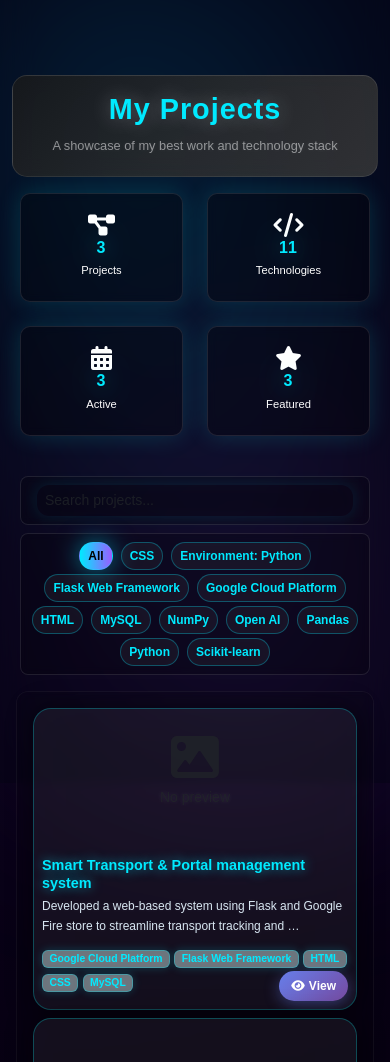
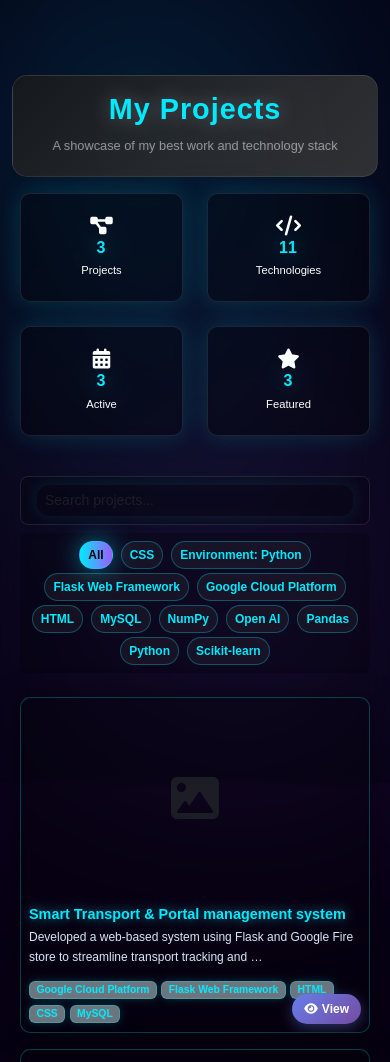
Before and after one commit to vijayachandraharshavardhan/Smart-Portfolio, a Django app: page /projects/ in a window 390 px wide. Shown: the part 61-1123 px from the top of the page. Run offline with Django 5.2, Linux system fonts and the light colour scheme; data comes from the database, SQL or seed files in the repository; grey boxes are pictures that could not be loaded.

Commit message:
Update base.html and projects.html with navbar, modals, images, and autoplay videos

```diff
--- a/projects/templates/projects/projects.html
+++ b/projects/templates/projects/projects.html
@@ -5,107 +5,106 @@
 {% block content %}
 <div class="projects-page">
   <!-- ================= HERO ================= -->
-  <div class="projects-hero text-center mb-3 mb-md-4" style="background: linear-gradient(135deg, rgba(26, 26, 26, 0.8) 0%, rgba(45, 45, 45, 0.8) 50%, rgba(58, 58, 58, 0.8) 100%); color: white; padding: 1rem 0.75rem 1.25rem; border-radius: 15px; margin: 0.5rem 0 1.5rem 0; backdrop-filter: blur(10px); border: 1px solid rgba(255, 255, 255, 0.1);">
-    <h1 class="display-4 display-md-5 display-lg-4 fw-bold mb-2 mb-md-3" style="text-shadow: 0 0 20px rgba(255, 255, 255, 0.3); font-size: clamp(1.8rem, 5vw, 3.5rem);">My Projects</h1>
-    <p class="text-white-50 small mb-0" style="font-size: clamp(0.8rem, 2.5vw, 1rem);">A showcase of my best work and technology stack</p>
+  <div class="projects-hero text-center mb-3 mb-md-4" style="background: linear-gradient(135deg, rgba(26,26,26,0.8) 0%, rgba(45,45,45,0.8) 50%, rgba(58,58,58,0.8) 100%); color: white; padding: 1rem 0.75rem 1.25rem; border-radius: 15px; margin: 0.5rem 0 1.5rem 0; backdrop-filter: blur(10px); border: 1px solid rgba(255,255,255,0.1);">
+    <h1 class="display-4 fw-bold mb-2 mb-md-3" style="text-shadow: 0 0 20px rgba(255,255,255,0.3); font-size: clamp(1.8rem,5vw,3.5rem);">My Projects</h1>
+    <p class="text-white-50 small mb-0" style="font-size: clamp(0.8rem,2.5vw,1rem);">A showcase of my best work and technology stack</p>
   </div>
 
   <div class="container-fluid px-2 px-md-3" style="color: white;">
-    <!-- Dashboard stats -->
+    <!-- ================= DASHBOARD STATS ================= -->
     <div class="row mb-3 mb-md-4 text-center">
       <div class="col-6 col-sm-6 col-md-3 mb-2 mb-md-3">
-        <div class="dashboard-card" style="background: rgba(0, 0, 0, 0.3); backdrop-filter: blur(5px); border: 1px solid rgba(255, 255, 255, 0.1); border-radius: 10px; padding: 0.75rem;">
+        <div class="dashboard-card" style="background: rgba(0,0,0,0.3); backdrop-filter: blur(5px); border-radius:10px; padding:0.75rem; border:1px solid rgba(255,255,255,0.1);">
           <div class="card-body py-2 py-md-3">
-            <i class="fas fa-project-diagram fa-lg fa-xl mb-1 mb-md-2"></i>
-            <h5 class="fw-bold mb-0 mb-md-1" style="font-size: clamp(1rem, 3vw, 1.25rem);">{{ total_projects }}</h5>
-            <small style="font-size: clamp(0.7rem, 2vw, 0.875rem);">Projects</small>
+            <i class="fas fa-project-diagram fa-lg mb-1 mb-md-2"></i>
+            <h5 class="fw-bold mb-0 mb-md-1" style="font-size: clamp(1rem,3vw,1.25rem);">{{ total_projects }}</h5>
+            <small style="font-size: clamp(0.7rem,2vw,0.875rem);">Projects</small>
           </div>
         </div>
       </div>
       <div class="col-6 col-sm-6 col-md-3 mb-2 mb-md-3">
-        <div class="dashboard-card" style="background: rgba(0, 0, 0, 0.3); backdrop-filter: blur(5px); border: 1px solid rgba(255, 255, 255, 0.1); border-radius: 10px; padding: 0.75rem;">
+        <div class="dashboard-card" style="background: rgba(0,0,0,0.3); backdrop-filter: blur(5px); border-radius:10px; padding:0.75rem; border:1px solid rgba(255,255,255,0.1);">
           <div class="card-body py-2 py-md-3">
-            <i class="fas fa-code fa-lg fa-xl mb-1 mb-md-2"></i>
-            <h5 class="fw-bold mb-0 mb-md-1" style="font-size: clamp(1rem, 3vw, 1.25rem);">{{ tech_stacks|length }}</h5>
-            <small style="font-size: clamp(0.7rem, 2vw, 0.875rem);">Technologies</small>
+            <i class="fas fa-code fa-lg mb-1 mb-md-2"></i>
+            <h5 class="fw-bold mb-0 mb-md-1" style="font-size: clamp(1rem,3vw,1.25rem);">{{ tech_stacks|length }}</h5>
+            <small style="font-size: clamp(0.7rem,2vw,0.875rem);">Technologies</small>
           </div>
         </div>
       </div>
       <div class="col-6 col-sm-6 col-md-3 mb-2 mb-md-3">
-        <div class="dashboard-card" style="background: rgba(0, 0, 0, 0.3); backdrop-filter: blur(5px); border: 1px solid rgba(255, 255, 255, 0.1); border-radius: 10px; padding: 0.75rem;">
+        <div class="dashboard-card" style="background: rgba(0,0,0,0.3); backdrop-filter: blur(5px); border-radius:10px; padding:0.75rem; border:1px solid rgba(255,255,255,0.1);">
           <div class="card-body py-2 py-md-3">
-            <i class="fas fa-calendar-alt fa-lg fa-xl mb-1 mb-md-2"></i>
-            <h5 class="fw-bold mb-0 mb-md-1" style="font-size: clamp(1rem, 3vw, 1.25rem);">{{ projects|length|add:0 }}</h5>
-            <small style="font-size: clamp(0.7rem, 2vw, 0.875rem);">Active</small>
+            <i class="fas fa-calendar-alt fa-lg mb-1 mb-md-2"></i>
+            <h5 class="fw-bold mb-0 mb-md-1" style="font-size: clamp(1rem,3vw,1.25rem);">{{ projects|length|add:0 }}</h5>
+            <small style="font-size: clamp(0.7rem,2vw,0.875rem);">Active</small>
           </div>
         </div>
       </div>
       <div class="col-6 col-sm-6 col-md-3 mb-2 mb-md-3">
-        <div class="dashboard-card" style="background: rgba(0, 0, 0, 0.3); backdrop-filter: blur(5px); border: 1px solid rgba(255, 255, 255, 0.1); border-radius: 10px; padding: 0.75rem;">
+        <div class="dashboard-card" style="background: rgba(0,0,0,0.3); backdrop-filter: blur(5px); border-radius:10px; padding:0.75rem; border:1px solid rgba(255,255,255,0.1);">
           <div class="card-body py-2 py-md-3">
-            <i class="fas fa-star fa-lg fa-xl mb-1 mb-md-2"></i>
-            <h5 class="fw-bold mb-0 mb-md-1" style="font-size: clamp(1rem, 3vw, 1.25rem);">{{ projects|length|add:0 }}</h5>
-            <small style="font-size: clamp(0.7rem, 2vw, 0.875rem);">Featured</small>
+            <i class="fas fa-star fa-lg mb-1 mb-md-2"></i>
+            <h5 class="fw-bold mb-0 mb-md-1" style="font-size: clamp(1rem,3vw,1.25rem);">{{ projects|length|add:0 }}</h5>
+            <small style="font-size: clamp(0.7rem,2vw,0.875rem);">Featured</small>
           </div>
         </div>
       </div>
     </div>
 
-    <!-- Search + Filter -->
+    <!-- ================= SEARCH + FILTER ================= -->
     <div class="row align-items-center mb-3 mb-md-4">
       <div class="col-12 col-lg-9 mb-2 mb-md-3">
-        <div class="search-container" style="background: rgba(0, 0, 0, 0.2); backdrop-filter: blur(5px); border: 1px solid rgba(255, 255, 255, 0.1); border-radius: 8px; padding: 0.5rem 1rem;">
-          <input type="text" id="projectSearch" class="form-control form-control-sm" placeholder="Search projects..." style="background: transparent; border: none; color: white; font-size: clamp(0.875rem, 2vw, 1rem);">
+        <div class="search-container" style="background: rgba(0,0,0,0.2); backdrop-filter: blur(5px); border-radius:8px; padding:0.5rem 1rem; border:1px solid rgba(255,255,255,0.1);">
+          <input type="text" id="projectSearch" class="form-control form-control-sm" placeholder="Search projects..." style="background: transparent; border: none; color: white; font-size: clamp(0.875rem,2vw,1rem);">
         </div>
       </div>
       <div class="col-12 col-lg-3 mb-2 mb-md-3 text-lg-end">
-        <div class="filter-buttons" style="background: rgba(0, 0, 0, 0.2); backdrop-filter: blur(5px); border: 1px solid rgba(255, 255, 255, 0.1); border-radius: 8px; padding: 0.5rem; display: flex; flex-wrap: wrap; gap: 0.25rem 0.5rem; justify-content: center;">
-          <button class="btn btn-outline-secondary filter-btn btn-sm active" data-filter="all" style="font-size: clamp(0.75rem, 1.5vw, 0.875rem); padding: 0.25rem 0.5rem;">All</button>
+        <div class="filter-buttons" style="background: rgba(0,0,0,0.2); backdrop-filter: blur(5px); border-radius:8px; padding:0.5rem; display:flex; flex-wrap:wrap; gap:0.25rem 0.5rem; justify-content:center;">
+          <button class="btn btn-outline-secondary filter-btn btn-sm active" data-filter="all" style="font-size: clamp(0.75rem,1.5vw,0.875rem);">All</button>
           {% for tech in tech_stacks %}
-          <button class="btn btn-outline-secondary filter-btn btn-sm" data-filter="{{ tech }}" style="font-size: clamp(0.75rem, 1.5vw, 0.875rem); padding: 0.25rem 0.5rem;">{{ tech }}</button>
+          <button class="btn btn-outline-secondary filter-btn btn-sm" data-filter="{{ tech }}" style="font-size: clamp(0.75rem,1.5vw,0.875rem);">{{ tech }}</button>
           {% endfor %}
         </div>
       </div>
     </div>
 
     <!-- ================= PROJECTS GRID ================= -->
-    <div class="row g-2 g-md-3" id="projectsGrid" style="background: rgba(0, 0, 0, 0.1); backdrop-filter: blur(5px); border: 1px solid rgba(255, 255, 255, 0.05); border-radius: 12px; padding: 0.5rem 0.75rem;">
+    <div class="row g-3" id="projectsGrid">
       {% for project in projects %}
       <div class="col-12 col-sm-6 col-lg-4 col-xl-3 project-item" data-tech="{{ project.tech_stack|lower }}">
-        <div class="project-card h-100 position-relative" data-bs-toggle="modal" data-bs-target="#projectModal{{ project.id }}">
-          <div class="card-img-container">
+        <div class="project-card d-flex flex-column h-100 position-relative" data-bs-toggle="modal" data-bs-target="#projectModal{{ project.id }}">
+          <div class="card-img-container flex-shrink-0">
             {% if project.image %}
-            <img src="{{ project.image.url }}" class="img-fluid w-100" alt="{{ project.title }}">
+              <img src="{{ project.image.url }}" class="img-fluid w-100 h-100 object-fit-cover" alt="{{ project.title }}">
             {% elif project.video %}
-            <video class="img-fluid w-100" muted loop>
+              <video class="img-fluid w-100 h-100 object-fit-cover" autoplay muted loop playsinline>
                 <source src="{{ project.video.url }}" type="video/mp4">
               </video>
             {% else %}
-            <div class="no-video-placeholder text-center py-4 py-md-5">
-              <i class="fas fa-image fa-2x fa-3x text-muted"></i>
-              <p class="small text-muted mt-1 mt-md-2">No preview</p>
+              <div class="no-video-placeholder d-flex align-items-center justify-content-center h-100 w-100">
+                <i class="fas fa-image fa-3x text-muted"></i>
               </div>
             {% endif %}
           </div>
-          <div class="card-body d-flex flex-column p-2 p-sm-3">
-            <h6 class="card-title fw-bold mb-1 mb-md-2" style="font-size: clamp(0.9rem, 2.5vw, 1.1rem);">{{ project.title }}</h6>
-            <p class="card-text small mb-2 mb-md-3" style="font-size: clamp(0.75rem, 2vw, 0.875rem);">{{ project.description|truncatewords:15 }}</p>
-            <div class="tech-badges mb-2 mb-md-3">
+          <div class="card-body d-flex flex-column flex-grow-1 p-2 p-sm-3">
+            <h6 class="card-title fw-bold mb-1 mb-md-2" style="font-size: clamp(0.9rem,2.5vw,1.1rem);">{{ project.title }}</h6>
+            <p class="card-text small mb-2 mb-md-3" style="font-size: clamp(0.75rem,2vw,0.875rem);">{{ project.description|truncatewords:15 }}</p>
+            <div class="tech-badges mt-auto">
               {% for tech in project.tech_stack_list %}
-              <span class="badge bg-secondary" style="font-size: clamp(0.65rem, 1.5vw, 0.75rem); padding: 0.2rem 0.4rem;">{{ tech }}</span>
+              <span class="badge bg-secondary" style="font-size: clamp(0.65rem,1.5vw,0.75rem); padding:0.2rem 0.4rem;">{{ tech }}</span>
               {% endfor %}
             </div>
           </div>
-          <button class="view-btn btn-sm position-absolute bottom-0 end-0 m-2" style="font-size: clamp(0.75rem, 1.8vw, 0.875rem); padding: 0.375rem 0.75rem; background: linear-gradient(135deg, #667eea 0%, #764ba2 100%); border: none; color: white; border-radius: 20px; box-shadow: 0 4px 15px rgba(102, 126, 234, 0.4); transition: all 0.3s ease; font-weight: 600; z-index: 10;" onmouseover="this.style.transform='translateY(-2px)'; this.style.boxShadow='0 6px 20px rgba(102, 126, 234, 0.6)';" onmouseout="this.style.transform='translateY(0)'; this.style.boxShadow='0 4px 15px rgba(102, 126, 234, 0.4)';">
+          <button class="view-btn btn-sm position-absolute bottom-0 end-0 m-2">
             <i class="fas fa-eye me-1"></i>View
           </button>
         </div>
       </div>
       {% empty %}
       <div class="col-12 text-center py-4 py-md-5">
-        <i class="fas fa-code fa-3x fa-4x text-muted mb-3 mb-md-4"></i>
-        <h5 class="text-muted fw-bold" style="font-size: clamp(1.1rem, 3vw, 1.5rem);">No projects yet</h5>
-        <p class="text-muted" style="font-size: clamp(0.875rem, 2.5vw, 1rem);">Add some projects in Django admin to display them here.</p>
+        <i class="fas fa-code fa-4x text-muted mb-3 mb-md-4"></i>
+        <h5 class="text-muted fw-bold" style="font-size: clamp(1.1rem,3vw,1.5rem);">No projects yet</h5>
+        <p class="text-muted" style="font-size: clamp(0.875rem,2.5vw,1rem);">Add some projects in Django admin to display them here.</p>
       </div>
       {% endfor %}
     </div>
@@ -118,7 +117,7 @@
   <div class="modal-dialog modal-lg modal-xl modal-dialog-centered">
     <div class="modal-content">
       <div class="modal-header">
-        <h5 class="modal-title fw-bold" style="font-size: clamp(1.1rem, 3vw, 1.5rem);">{{ project.title }}</h5>
+        <h5 class="modal-title fw-bold">{{ project.title }}</h5>
         <button type="button" class="btn-close btn-close-white" data-bs-dismiss="modal"></button>
       </div>
       <div class="modal-body">
@@ -132,27 +131,27 @@
             </video>
             {% else %}
             <div class="no-video-placeholder-modal text-center py-4 py-md-5">
-              <i class="fas fa-image fa-2x fa-3x text-muted"></i>
-              <p class="text-muted mt-2" style="font-size: clamp(0.875rem, 2.5vw, 1rem);">No media available</p>
+              <i class="fas fa-image fa-3x text-muted"></i>
+              <p class="text-muted mt-2">No media available</p>
             </div>
             {% endif %}
           </div>
           <div class="col-12 col-md-6 d-flex flex-column">
-            <p class="text-muted small mb-3" style="font-size: clamp(0.8rem, 2vw, 0.9rem);"><i class="fas fa-calendar-alt me-1"></i>{{ project.created_at|date:"F Y" }}</p>
-            <p class="mb-3 mb-md-4" style="font-size: clamp(0.9rem, 2.5vw, 1rem);">{{ project.description }}</p>
-            <h6 class="fw-bold mb-2 mb-md-3" style="font-size: clamp(0.95rem, 2.5vw, 1.1rem);"><i class="fas fa-code me-1"></i>Technologies Used:</h6>
+            <p class="text-muted small mb-3"><i class="fas fa-calendar-alt me-1"></i>{{ project.created_at|date:"F Y" }}</p>
+            <p class="mb-3 mb-md-4">{{ project.description }}</p>
+            <h6 class="fw-bold mb-2 mb-md-3"><i class="fas fa-code me-1"></i>Technologies Used:</h6>
             <div class="tech-badges mb-3 mb-md-4">
               {% for tech in project.tech_stack_list %}
-              <span class="badge bg-secondary" style="font-size: clamp(0.75rem, 2vw, 0.85rem); padding: 0.3rem 0.6rem; margin: 0.1rem;">{{ tech }}</span>
+              <span class="badge bg-secondary">{{ tech }}</span>
               {% endfor %}
             </div>
             <div class="mt-auto text-end">
               <div class="d-flex flex-column flex-sm-row gap-2 justify-content-end">
                 {% if project.live_demo %}
-                <a href="{{ project.live_demo }}" target="_blank" class="btn btn-primary" style="font-size: clamp(0.85rem, 2vw, 0.95rem);"><i class="fas fa-external-link-alt me-1"></i>Live Demo</a>
+                <a href="{{ project.live_demo }}" target="_blank" class="btn btn-primary"><i class="fas fa-external-link-alt me-1"></i>Live Demo</a>
                 {% endif %}
                 {% if project.github_link %}
-                <a href="{{ project.github_link }}" target="_blank" class="btn btn-dark" style="font-size: clamp(0.85rem, 2vw, 0.95rem);"><i class="fab fa-github me-1"></i>GitHub</a>
+                <a href="{{ project.github_link }}" target="_blank" class="btn btn-dark"><i class="fab fa-github me-1"></i>GitHub</a>
                 {% endif %}
               </div>
             </div>
@@ -172,7 +171,7 @@ document.addEventListener('DOMContentLoaded', () => {
   const filterButtons = document.querySelectorAll('.filter-btn');
   const projectCards = document.querySelectorAll('.project-card');
 
-  // Search
+  // Search and filter
   function filterProjects() {
     const searchTerm = searchInput.value.toLowerCase();
     const activeFilter = document.querySelector('.filter-btn.active').getAttribute('data-filter');
@@ -185,9 +184,7 @@ document.addEventListener('DOMContentLoaded', () => {
       item.style.display = (matchSearch && matchFilter) ? 'block' : 'none';
     });
   }
-
   searchInput.addEventListener('input', filterProjects);
-
   filterButtons.forEach(btn => {
     btn.addEventListener('click', () => {
       filterButtons.forEach(b => b.classList.remove('active'));
@@ -196,56 +193,61 @@ document.addEventListener('DOMContentLoaded', () => {
     });
   });
 
-  projectCards.forEach(card => {
-    card.addEventListener('click', () => {
-      projectCards.forEach(c => c.classList.remove('selected'));
-      card.classList.add('selected');
+  // Video autoplay in modals
+  document.addEventListener('shown.bs.modal', function(event) {
+    const video = event.target.querySelector('video');
+    if(video) video.play();
   });
-  });
-
-  // Auto-play video when project modal is shown, stop when hidden
-  document.addEventListener('shown.bs.modal', function (event) {
-    if (event.target.classList.contains('modal')) {
+  document.addEventListener('hidden.bs.modal', function(event) {
     const video = event.target.querySelector('video');
-      if (video) video.play();
-    }
-  });
-
-  document.addEventListener('hidden.bs.modal', function (event) {
-    if (event.target.classList.contains('modal')) {
-      const video = event.target.querySelector('video');
-      if (video) {
+    if(video) {
       video.pause();
       video.currentTime = 0;
     }
-    }
   });
-
-  // ================== MOBILE AUTOPLAY ==================
-  function isTouchDevice() {
-    return ('ontouchstart' in window) || (navigator.maxTouchPoints > 0) || (navigator.msMaxTouchPoints > 0);
-  }
-
-  if (isTouchDevice()) {
-    projectCards.forEach(card => {
-      const video = card.querySelector('video');
-      if (video) {
-        video.muted = true;
-        video.loop = true;
-        video.play().catch(() => { console.log('Video autoplay blocked'); });
-      }
-    });
-  }
 });
 </script>
 
 <style>
-/* Mobile: ensure video is visible */
+.project-card {
+  border-radius: 10px;
+  overflow: hidden;
+  display: flex;
+  flex-direction: column;
+  background: rgba(0,0,0,0.25);
+  backdrop-filter: blur(5px);
+  position: relative;
+}
+.card-img-container {
+  height: 200px;
+  overflow: hidden;
+}
+.object-fit-cover {
+  object-fit: cover;
+  width: 100%;
+  height: 100%;
+}
+.view-btn {
+  font-size: clamp(0.75rem,1.8vw,0.875rem);
+  padding: 0.375rem 0.75rem;
+  background: linear-gradient(135deg,#667eea 0%,#764ba2 100%);
+  border: none;
+  color: white;
+  border-radius: 20px;
+  box-shadow: 0 4px 15px rgba(102,126,234,0.4);
+  font-weight: 600;
+  z-index: 10;
+}
+.no-video-placeholder {
+  min-height: 200px;
+  display: flex;
+  align-items: center;
+  justify-content: center;
+}
 @media (hover: none) {
   .project-card video {
     opacity: 1 !important;
   }
 }
 </style>
-
 {% endblock %}
```
Also changed, not shown: projects/templates/projects/base.html (+28 -15 lines). Lines whose indentation alone changed are shown as unchanged.
